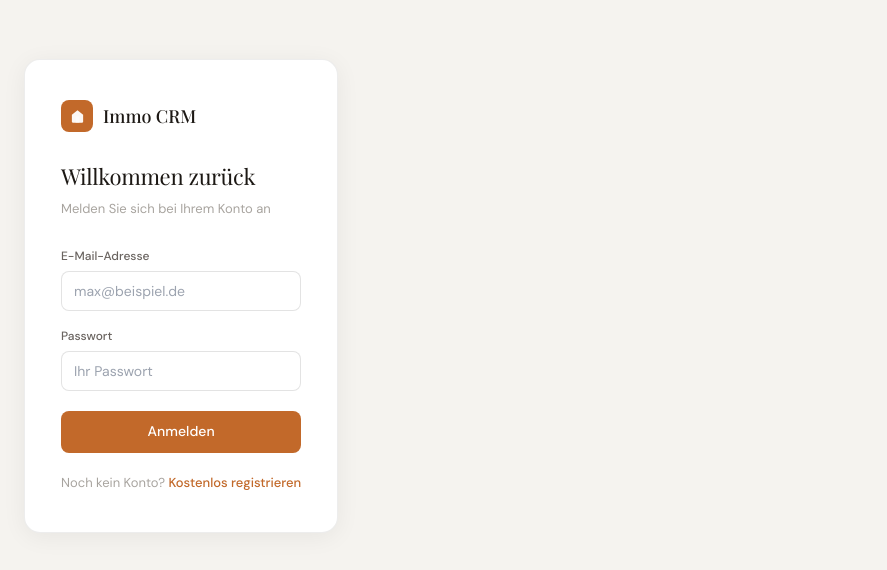
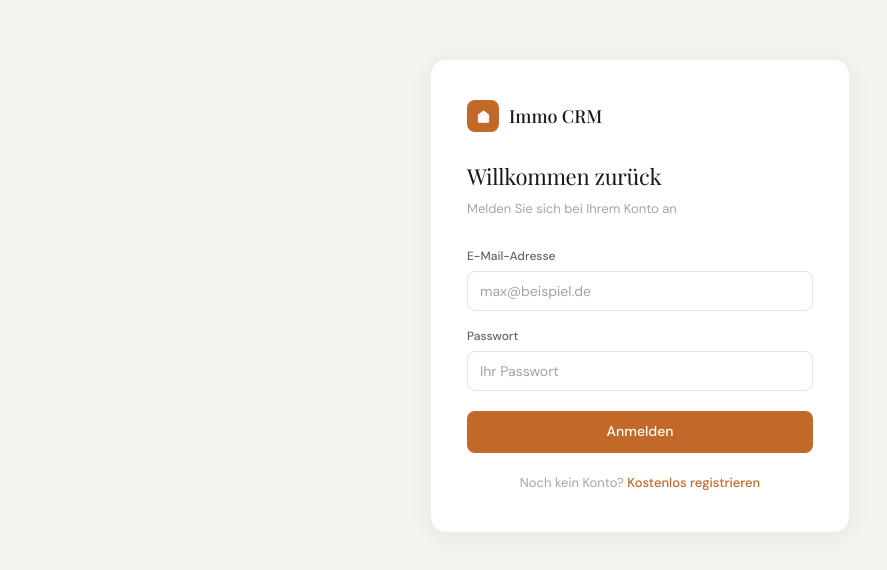
Before and after one commit to mercolutio/immocrm, a Next.js app: page /auth/login in a window 1280 px wide. Shown: the part 104-674 px from the top of the page, without its empty margins (0-887 px from the left). Built offline with nearby package versions, Linux system fonts and the light colour scheme; a web font is replaced by a local one.

Commit message:
fix: Login redirectet zu / statt /dashboard, body-flex aus globals.css entfernt
Co-Authored-By: Bilal El-Jourani <b.eljourani@mercolutio.com>

```diff
--- a/app/auth/login/page.tsx
+++ b/app/auth/login/page.tsx
@@ -28,7 +28,7 @@ export default function LoginPage() {
       return;
     }
 
-    router.push("/dashboard");
+    router.push("/");
   }
 
   return (
--- a/app/globals.css
+++ b/app/globals.css
@@ -35,14 +35,9 @@
   --amb-bg: rgba(180,83,9,0.08);
 }
 
-html, body { height: 100%; overflow: hidden; }
 body {
   font-family: var(--font-dm-sans, 'DM Sans'), sans-serif;
-  background: var(--bg);
-  color: var(--t1);
   -webkit-font-smoothing: antialiased;
-  display: flex;
-  height: 100vh;
 }
 
 /* SIDEBAR */
```
